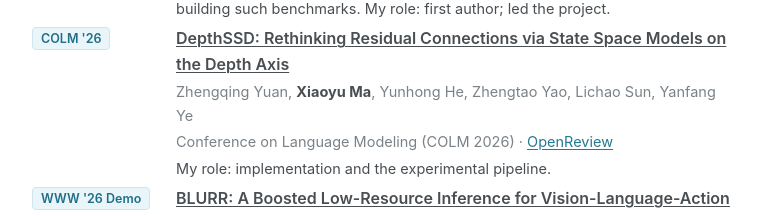
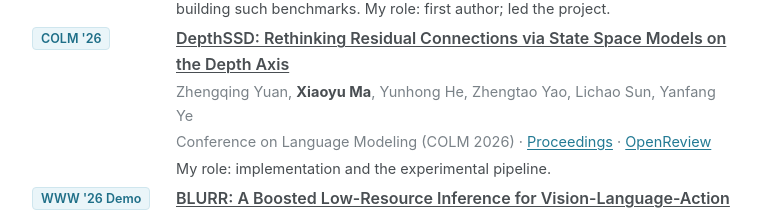
Before and after one commit to Xiaoyu-Ma-Sam/xiaoyu-ma-sam.github.io, a plain HTML site: page index.html in a window 1280 px wide. Shown: the part 1230-1446 px from the top of the page, without its empty margins (384-1147 px from the left). Drawn offline with Linux system fonts and the light colour scheme.

Commit message:
Add COLM proceedings link

```diff
--- a/index.html
+++ b/index.html
@@ -107,7 +107,7 @@
             <div>
               <p class="pub-title"><a href="https://openreview.net/forum?id=vnAuODxxI8">DepthSSD: Rethinking Residual Connections via State Space Models on the Depth Axis</a></p>
               <p class="pub-authors">Zhengqing Yuan, <strong>Xiaoyu Ma</strong>, Yunhong He, Zhengtao Yao, Lichao Sun, Yanfang Ye</p>
-              <p class="pub-meta">Conference on Language Modeling (COLM 2026) &middot; <a href="https://openreview.net/forum?id=vnAuODxxI8">OpenReview</a></p>
+              <p class="pub-meta">Conference on Language Modeling (COLM 2026) &middot; <a href="https://proceedings.colm.cc/paper_files/paper/2026/hash/c48dcd605cfb17d5b4f94ce106a915f7-Abstract-Conference.html">Proceedings</a> &middot; <a href="https://openreview.net/forum?id=vnAuODxxI8">OpenReview</a></p>
               <p class="pub-role">My role: implementation and the experimental pipeline.</p>
             </div>
           </li>
```
